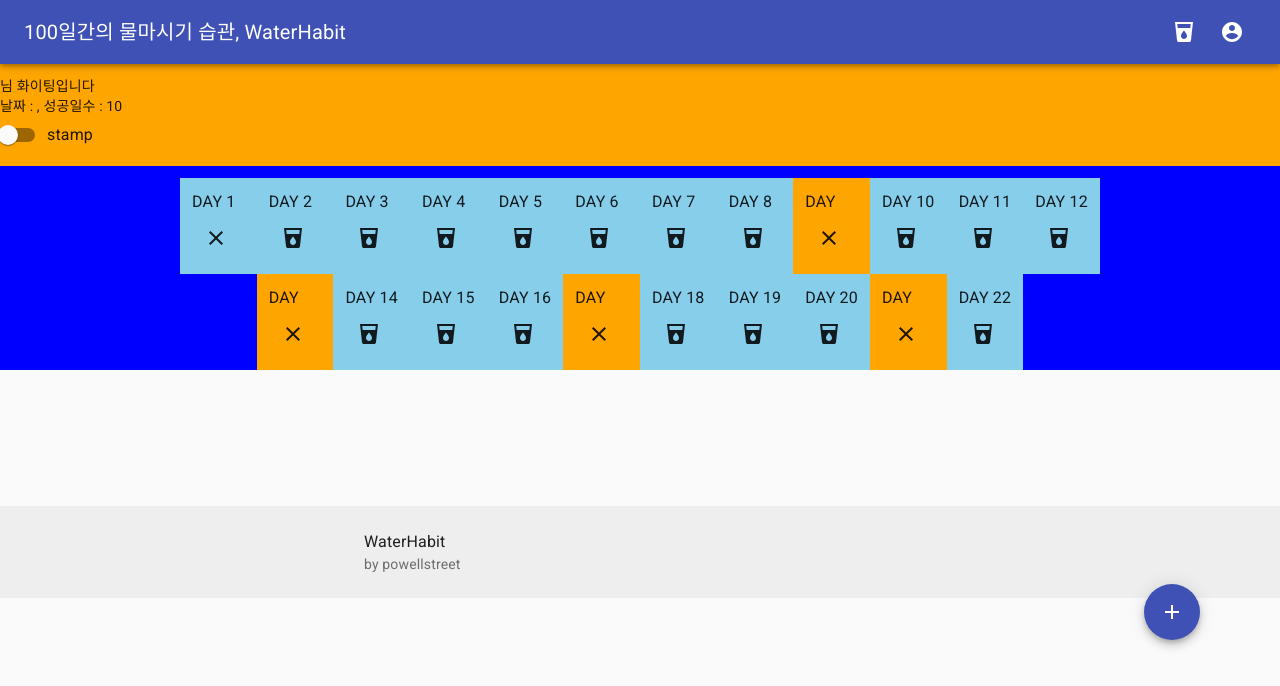
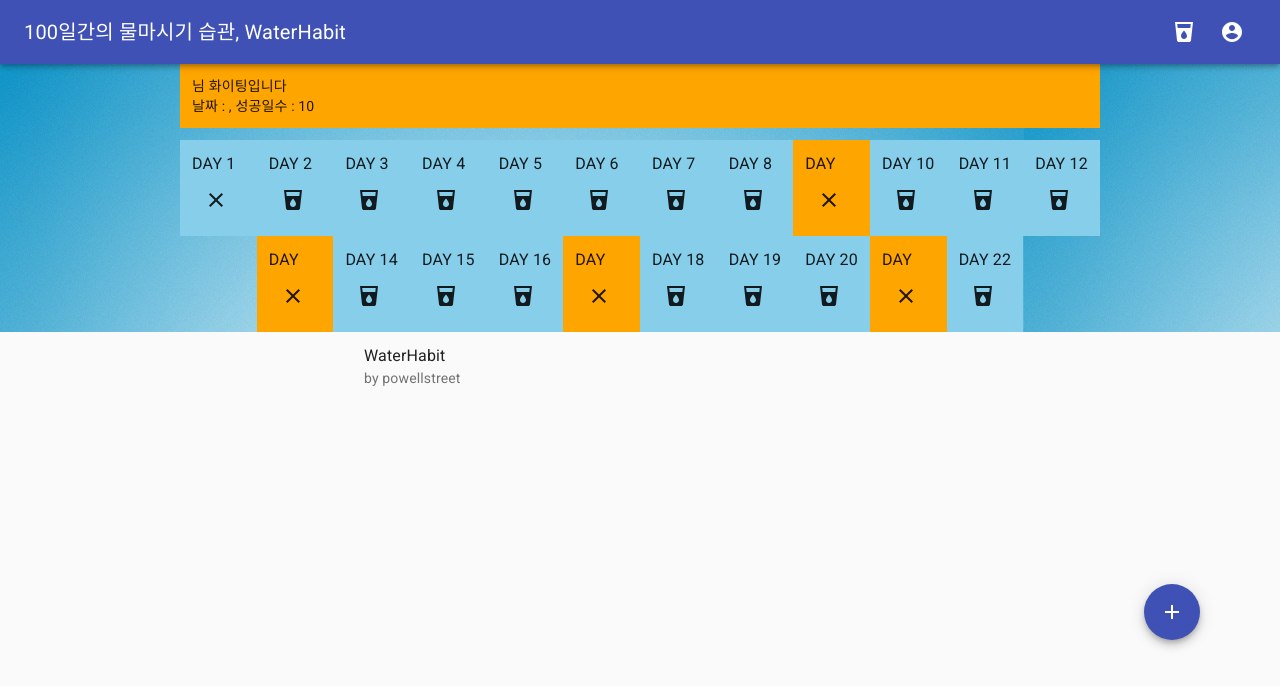
Before and after one commit to powellstreet/waterhabit_front, a React (Create React App) app in the folder wh_front/: page /userRecords in a window 1280 px wide. Shown: the top 686 px of the page. Built offline with nearby package versions, Linux system fonts and the light colour scheme.

Commit message:
:zap: 백그라운드 이미지 추가 외
- userConsole, userRecords 백그라운드 이미지 추가
- 레이아웃 수정 : 메인컨텐츠 좌우 간격 설정
- TypoGraphy 엘리먼트들 CSS 설정

```diff
--- a/wh_front/src/components/Footer.js
+++ b/wh_front/src/components/Footer.js
@@ -20,9 +20,9 @@ function Copyright() {
 
 const useStyles = makeStyles((theme) => ({
   root: {
-    display: "flex",
-    flexDirection: "column",
-    minHeight: "30vh",
+    // display: "flex",
+    // flexDirection: "column",
+    // minHeight: "30vh",
   },
   main: {
     marginTop: theme.spacing(8),
@@ -31,10 +31,10 @@ const useStyles = makeStyles((theme) => ({
   footer: {
     padding: theme.spacing(3, 2),
     marginTop: "auto",
-    backgroundColor:
-      theme.palette.type === "light"
-        ? theme.palette.grey[200]
-        : theme.palette.grey[800],
+    // backgroundColor:
+    //   theme.palette.type === "light"
+    //     ? theme.palette.grey[200]
+    //     : theme.palette.grey[800],
   },
 }));
 
--- a/wh_front/src/components/StatusCard.js
+++ b/wh_front/src/components/StatusCard.js
@@ -51,8 +51,8 @@ const StatusCard = ({ status }) => {
         className={classes.media}
       ></CardMedia>
       <CardContent>
-        <Typography>오늘의 목표 달성률 : {status} %</Typography>
-        <Typography>{statusObj.comment}</Typography>
+        <Typography variant="h2" align="center">{status} %</Typography>
+        <Typography variant="h5" align="center">{statusObj.comment}</Typography>
       </CardContent>
     </Card>
   );
--- a/wh_front/src/components/UserConsole.js
+++ b/wh_front/src/components/UserConsole.js
@@ -17,10 +17,23 @@ import {
   CardMedia,
   Modal,
 } from "@material-ui/core";
-import { Autocomplete, SpeedDial, SpeedDialAction, SpeedDialIcon } from "@material-ui/lab";
+import {
+  Autocomplete,
+  SpeedDial,
+  SpeedDialAction,
+  SpeedDialIcon,
+} from "@material-ui/lab";
 
 import { makeStyles } from "@material-ui/core/styles";
-import { Mail, FileCopyOutlined, Save, Print, Share, Favorite } from "@material-ui/icons";
+import {
+  Mail,
+  FileCopyOutlined,
+  Save,
+  Print,
+  Share,
+  Favorite,
+} from "@material-ui/icons";
+import aquaImage from "../images/aquablue.jpg";
 
 import axios from "axios";
 import dotenv from "dotenv";
@@ -41,8 +54,10 @@ const useStyles = makeStyles((theme) => ({
   },
   root: {
     // display: "flex",
-    background: "pink",
+    background: "skyblue",
     // background: "linear-gradient(45deg, blue 5%, skyblue 90%)",
+    backgroundImage: `url(${aquaImage})`,
+    height: '100%'
   },
   menuButton: {
     marginRight: theme.spacing(2),
@@ -61,6 +76,8 @@ const useStyles = makeStyles((theme) => ({
   },
   mainGrid: {
     marginTop: theme.spacing(3),
+    paddingLeft: "15%",
+    paddingRight: "15%",
     // backgroundColor: 'grey'
   },
   fab: {
@@ -83,9 +100,13 @@ const useStyles = makeStyles((theme) => ({
       left: theme.spacing(2),
     },
     exampleWrapper: {
-      position: 'relative',
+      position: "relative",
       marginTop: theme.spacing(3),
       height: 380,
+    },
+    topBoard: {
+      variant: "h5",
+      align: "center",
     },
   },
 }));
@@ -183,8 +204,13 @@ const UserConsole = ({ history }) => {
 
       <div className={classes.paper}>
         <Grid container spacing={3} className={classes.mainGrid}>
-          <Grid item xs={12} style={{ backgroundColor: "red" }}>
-            <Typography variant="h5">
+          <Grid item xs={12} style={{ backgroundColor: "skyblue" }}>
+            <Typography
+              className={classes.topBoard}
+              align="center"
+              gutterBottom
+              variant="h5"
+            >
               {nickname}님 안녕하세요! 목표까지 {100 - day}일 남았습니다!
             </Typography>
           </Grid>
@@ -214,10 +240,12 @@ const UserConsole = ({ history }) => {
               ></CardMedia>
 
               <CardContent>
-                <Typography>오늘의 목표 : {goal} ml</Typography>
-                <Typography>현재까지 마신 물 : {intake} ml</Typography>
-                <Typography> 물 추가하기</Typography>
-                <div>
+                <Typography variant="h6">오늘의 목표 : {goal} ml</Typography>
+                <Typography variant="h6">
+                  현재까지 마신 물 : {intake} ml
+                </Typography>
+                <Typography variant="h6"> 물 추가하기</Typography>
+                <div >
                   <Autocomplete
                     options={cups}
                     getOptionLabel={(option) => option.ml}
@@ -280,7 +308,7 @@ const UserConsole = ({ history }) => {
           </Grid>
 
           <Grid item xs={12}>
-            <Typography paragraph>
+            {/* <Typography paragraph>
               This being human is a guest house. Every morning a new arrival. A
               joy, a depression, a meanness, some momentary awareness comes as
               an unexpected visitor. Welcome and entertain them all! Even if
@@ -290,7 +318,7 @@ const UserConsole = ({ history }) => {
               shame, the malice, meet them at the door laughing, and invite them
               in. Be grateful for whoever comes, because each has been sent as a
               guide from beyond.
-            </Typography>
+            </Typography> */}
           </Grid>
         </Grid>
       </div>
--- a/wh_front/src/components/UserRecords.js
+++ b/wh_front/src/components/UserRecords.js
@@ -19,6 +19,8 @@ import MainBar from "./MainBar";
 import LeftDrawer from "./LeftDrawer";
 import FloatButton from "./FloatButton";
 import SpeedDialButton from "./SpeedDialButton";
+import aquaImage from "../images/aquablue.jpg";
+
 
 dotenv.config();
 
@@ -28,11 +30,13 @@ const useStyles = makeStyles((theme) => ({
     // display: "flex",
     // flexDirection: "column",
     alignItems: "center",
-    backgroundColor: 'blue',
+    // backgroundColor: 'blue',
     height: '100%'
   },
   root: {
     // display: "flex",
+    backgroundImage: `url(${aquaImage})`,
+    height: '100%'
   },
   menuButton: {
     marginRight: theme.spacing(2),
@@ -60,6 +64,8 @@ const useStyles = makeStyles((theme) => ({
   mainGrid: {
     marginTop: theme.spacing(3),
     // backgroundColor: 'grey'
+    paddingLeft: '15%',
+    paddingRight: '15%'
   },
   stampGrid : {
     marginTop: theme.spacing(3),
@@ -133,12 +139,12 @@ const UserRecords = ({ history }) => {
             <div>
               <div>{nickname}님 화이팅입니다</div>
               <div>날짜 : {day}, 성공일수 : {yesDays}</div>
-              <FormGroup>
+              {/* <FormGroup>
                 <FormControlLabel
                   control={<Switch onChange={handleStampType} />}
                   label={stampType ? "stamp" : "chart"}
                 />
-              </FormGroup>
+              </FormGroup> */}
             </div>
           </Grid>
         </Grid>
```
Also changed, not shown: wh_front/src/images/aquablue.jpg (added).
